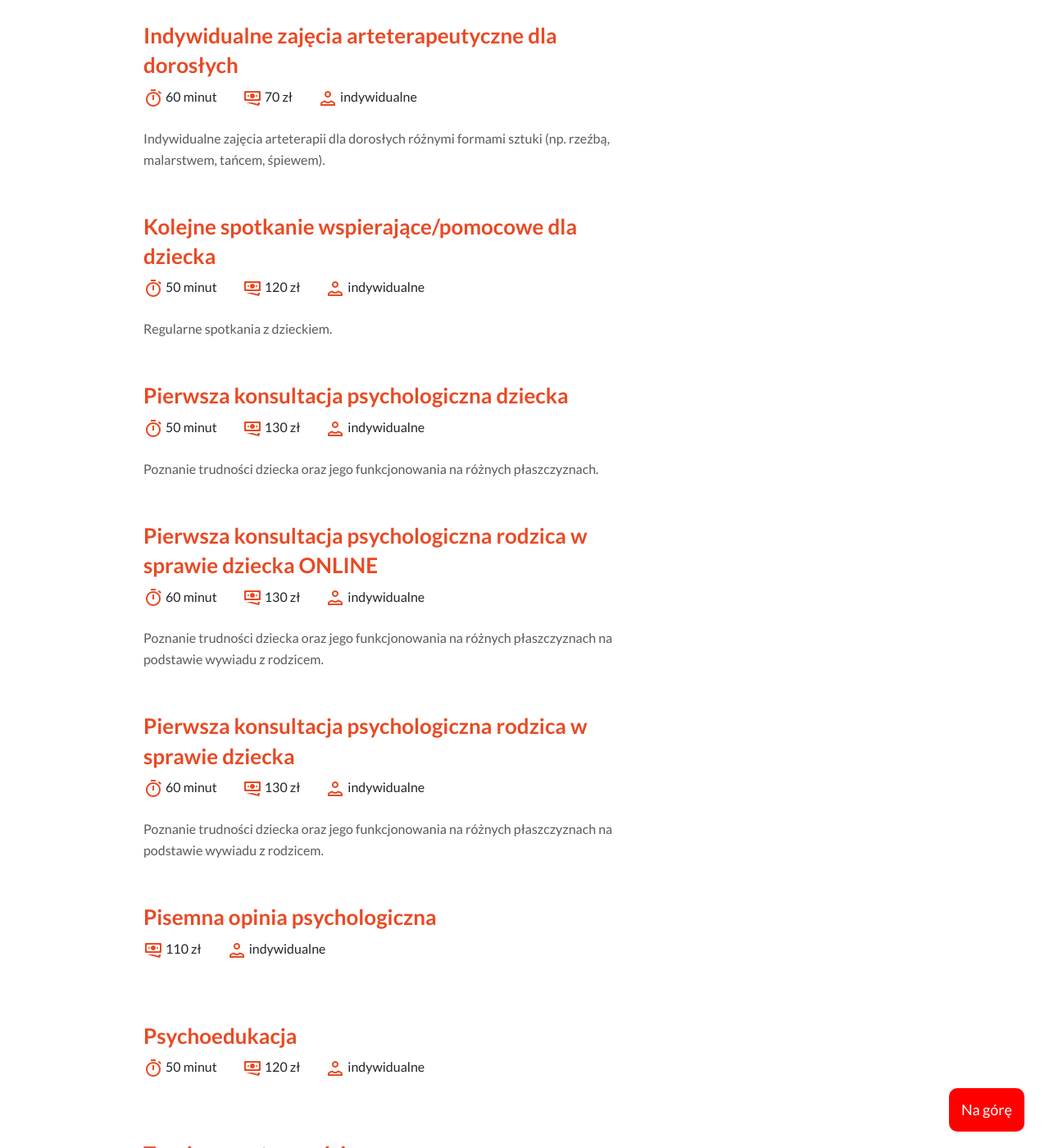
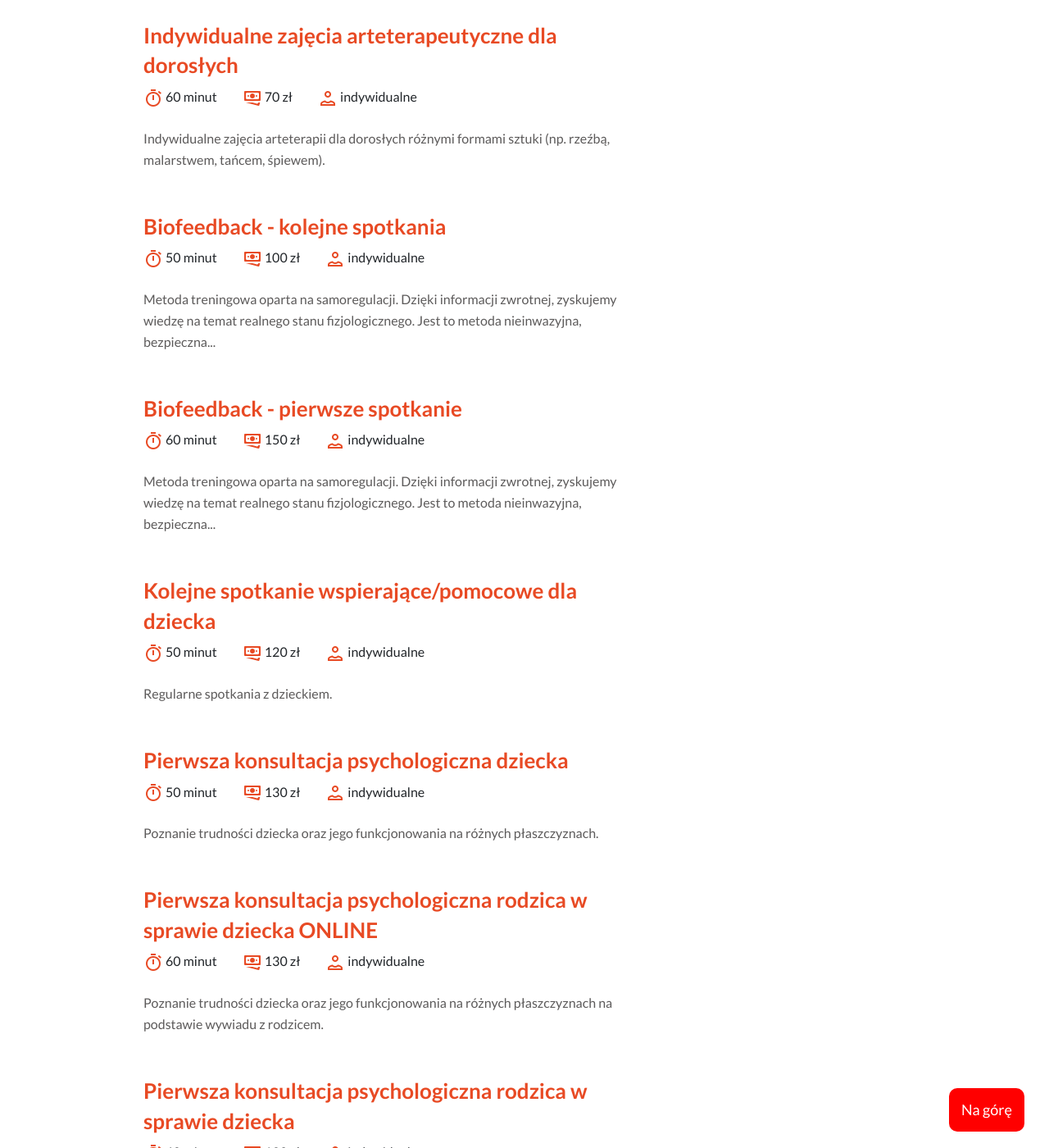
Before and after one commit to pawelkrysiak/bystrylisek, a Jekyll site: the page built from cennik.md, in a window 1280 px wide and 1400 px high, scrolled down 5142 px. Shown: the whole window at 82% size. Built offline with Jekyll 4.4.1, drawn with Linux system fonts in a browser that asks for light colours; some of the changed text lies outside the part shown.

Commit message:
update services by Oliwia & add biofeedback

```diff
--- /dev/null
+++ b/_services/oliwia-jankowska/biofeedback-kolejne-spotkania.md
@@ -0,0 +1,10 @@
+---
+title: "Biofeedback - kolejne spotkania"
+layout: service
+price: 100
+time: 50
+role: "Oliwia Jankowska"
+---
+
+Metoda treningowa oparta na samoregulacji. Dzięki informacji zwrotnej, zyskujemy wiedzę na temat realnego stanu fizjologicznego.
+Jest to metoda nieinwazyjna, bezpieczna oraz bez skutków ubocznych. Dzięki tej metodzie wpływamy na stan koncentracji, skupienia, wyciszenia czy relaksacji.
--- /dev/null
+++ b/_services/oliwia-jankowska/biofeedback-pierwsze-spotkanie.md
@@ -0,0 +1,10 @@
+---
+title: "Biofeedback - pierwsze spotkanie"
+layout: service
+price: 150
+time: 60
+role: "Oliwia Jankowska"
+---
+
+Metoda treningowa oparta na samoregulacji. Dzięki informacji zwrotnej, zyskujemy wiedzę na temat realnego stanu fizjologicznego.
+Jest to metoda nieinwazyjna, bezpieczna oraz bez skutków ubocznych. Dzięki tej metodzie wpływamy na stan koncentracji, skupienia, wyciszenia czy relaksacji.
```
Also changed, not shown: _services/oliwia-jankowska/pisemna-opinia-psychologiczna.md (+2 -0 lines), _services/oliwia-jankowska/poradnictwo-psychologiczne.md (added, +9 -0 lines), _services/oliwia-jankowska/psychoedukacja.md (deleted, +0 -7 lines), _services/oliwia-jankowska/trening-asertywnosci.md (+3 -0 lines).
